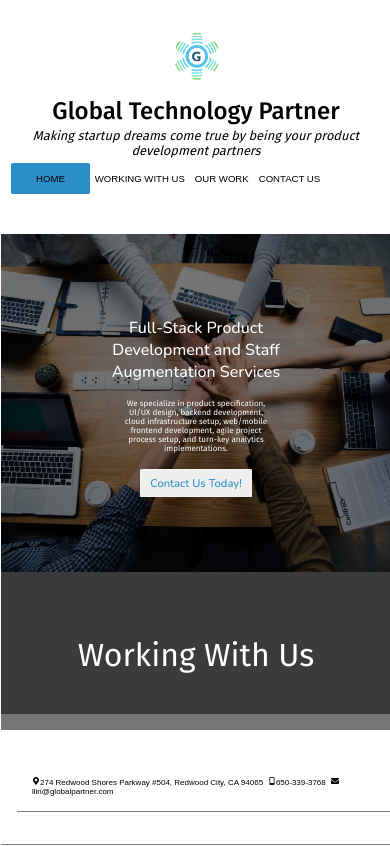
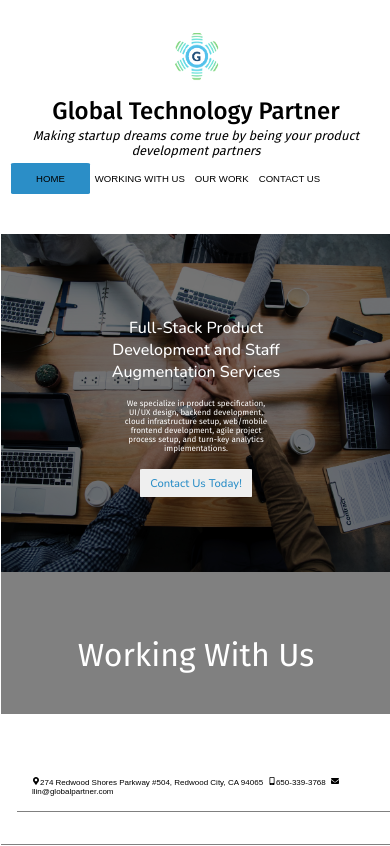
Before and after one commit to eowsley/gtp-web, a React (Create React App) app: page / in a window 390 px wide. Built offline with nearby package versions, Linux system fonts and the light colour scheme.

Commit message:
Update mobile styling on WWU banner

```diff
--- a/src/components/AboutUs.css
+++ b/src/components/AboutUs.css
@@ -51,10 +51,13 @@
     transition: color 0.3s linear;
 }
 
-@media only screen and (max-width: 500px) {
+@media only screen and (max-width: 550px) {
     .aboutus__div {
         height: 40vh;
         width: 100vw;
+    }
+    .aboutus__overlay{
+    height: 40vh;
     }
    .aboutus__h3 {
     font-size: 1em;
```
Lines whose indentation alone changed are shown as unchanged.
